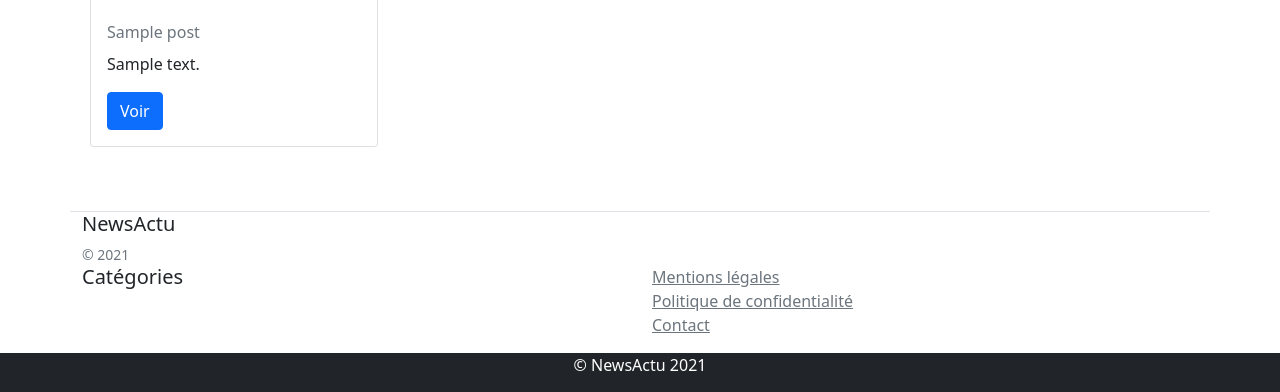
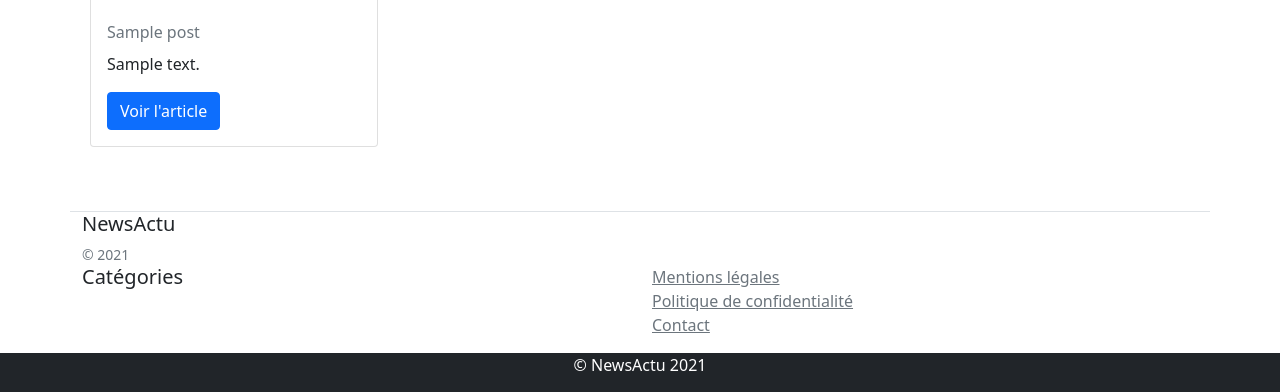
Before and after one commit to KevinL45/newsactu, a Symfony app: template templates/default/home.html.twig in a window 1280 px wide. Shown: the part 161-553 px from the top of the page. Run offline with Twig, Linux system fonts and the light colour scheme; the template is opened without the code that fills it: most values are stand-ins (such as "Sample title", 1, 10 or a date in 2020); some libraries are stand-ins or nearby versions.

Commit message:
first commit

```diff
--- a/templates/default/home.html.twig
+++ b/templates/default/home.html.twig
@@ -18,10 +18,10 @@
                 <div class="card" style="width: 18rem;">
                 <img src="" class="card-img-top" alt="...">
                 <div class="card-body">
-                <h5 class="card-title">{{ post.title | length > 20 ? post.title | slice(0,20) ~ '...'}}</h5>
-                <p class="card-subtitle mb-2 text-muted">{{ post.subtitle | length > 30 ? post.subtitle | slice(0,30) ~ '...' : post.subtitle}}</p>
-                <p class="card-text">{{ post.content | length > 50 ? post.content | slice(0,50) ~ '...' : post.content | raw}}</p>
-                <a href="{{path('show_post', {'cat_alias':post.category.alias, 'post_alias':post.alias, 'id':post.id})}}" class="btn btn-primary">Voir</a>
+                        <h5 class="card-title">{{ post.title | length > 20 ? post.title | slice(0,20) ~ '...'}}</h5>
+                        <p class="card-subtitle mb-2 text-muted">{{ post.subtitle | length > 30 ? post.subtitle | slice(0,30) ~ '...' : post.subtitle}}</p>
+                        <p class="card-text">{{ post.content | length > 50 ? post.content | slice(0,50) ~ '...' : post.content | raw}}</p>
+                        <a href="{{path('show_post', {'cat_alias':post.category.alias, 'post':post.alias, 'id':post.id})}}" class="btn btn-primary">Voir l'article</a>
                 </div>
                 </div>
         </div>
```
Also changed, not shown: public/uploads/blogging_61e759184b025.jpg (added).
